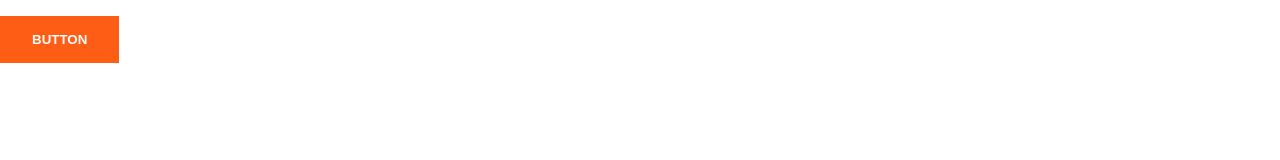
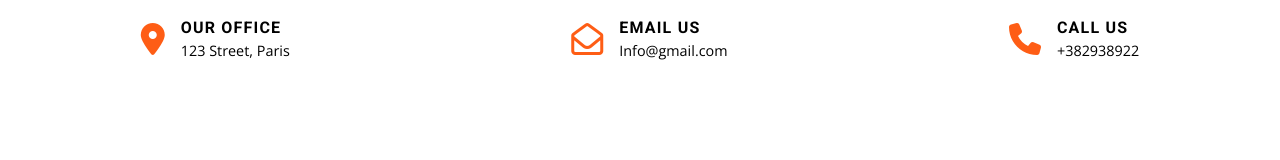
Before and after one commit to T-sabljic/Construction-Project, a plain HTML site: page index.html in a window 1280 px wide. Drawn offline with nearby package versions, Linux system fonts and the light colour scheme.

Commit message:
add Html structure and Css styles for Top-navbar section

```diff
--- a/assets/scss/mixins.scss
+++ b/assets/scss/mixins.scss
@@ -16,5 +16,5 @@
 }
 
 @mixin grid(){
-    //to dop next clas
+    //to do next clas
 }
--- /dev/null
+++ b/assets/scss/partials/_topnavbar.scss
@@ -0,0 +1,29 @@
+.top-navbar{
+    background-color: $whiteColor;
+    padding: 1rem 0;
+    @include flex(space-around, stretch);
+    //Flex Container
+
+    @media (max-width:992px){
+        display: none;
+    }
+
+    article{
+        @include flex(flex-start, center,row, nowrap, 1rem);
+        //Razmak izmedju item elemenata
+
+        i{
+            color: $secondaryColor;
+            font-size: 2rem;
+        }
+        div{
+            h4{
+                text-transform: uppercase;
+                letter-spacing: 1.2px;
+            }
+            p{
+                font-size: 0.9rem;
+            }
+        }
+    }
+}
--- a/assets/scss/style.scss
+++ b/assets/scss/style.scss
@@ -11,3 +11,4 @@ PARTIALS
 ************************/
 
 @import "partials/defauft";
+@import "partials/topnavbar";
--- a/index.html
+++ b/index.html
@@ -26,7 +26,35 @@
 
 </head>
 <body>
-      <button class="btn">button</button>
+      <!-------Topnavbar section starts------>
+
+      <div class="top-navbar">
+       <article>
+         <i class="fa-solid fa-location-dot"></i>
+         <div>
+          <h4>Our office</h4>
+          <p>123 Street, Paris</p>
+         </div>
+       </article>
+       <article>
+         <i class="fa-regular fa-envelope-open"></i>
+         <div>
+          <h4>Email us</h4>
+          <p>Info@gmail.com</p>
+         </div>
+       </article>
+       <article>
+         <i class="fa-solid fa-phone"></i>
+         <div>
+          <h4>Call us</h4>
+          <p>+382938922</p>
+        </div>
+       </article>
+
+      </div>
+      <!-------Topnavbar section end------>
+
+
     <!--------Custom Link JS-->
     <script src="assets/js/main.js"></script>
 </body>
```
Also changed, not shown: assets/css/style.css.
